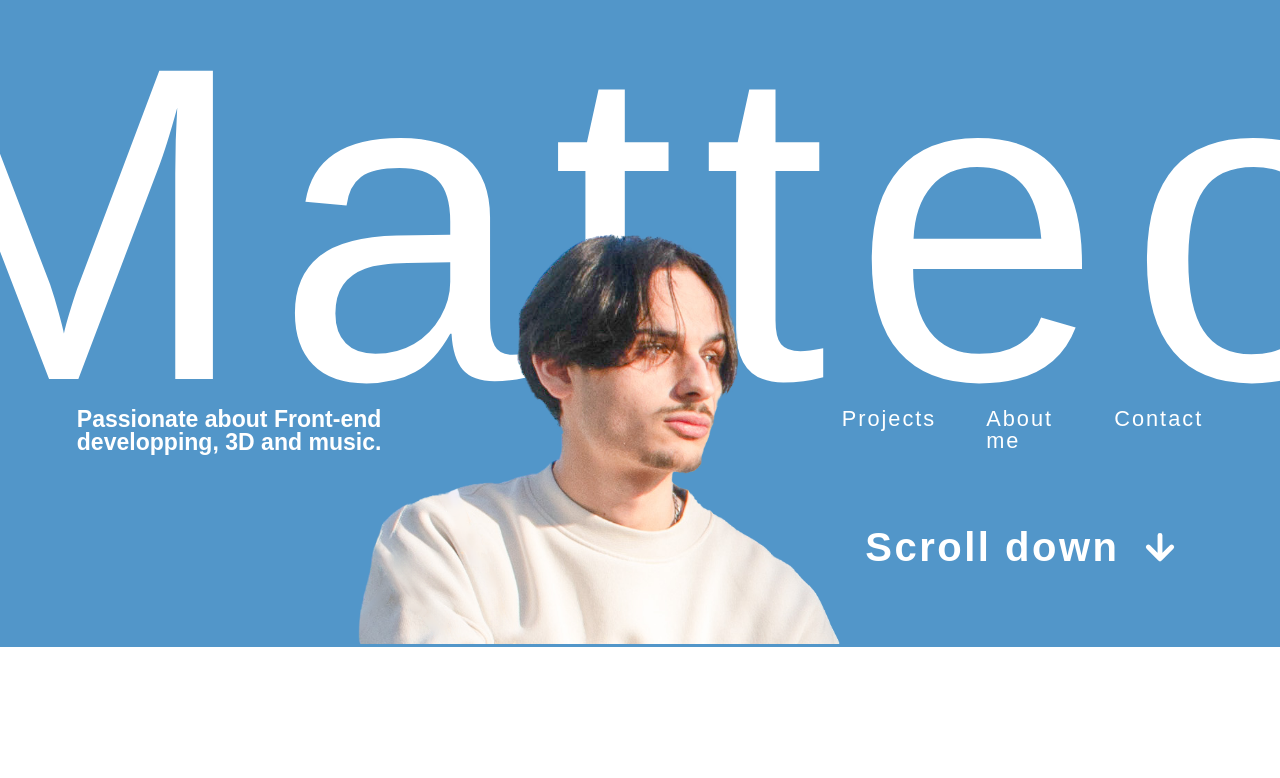
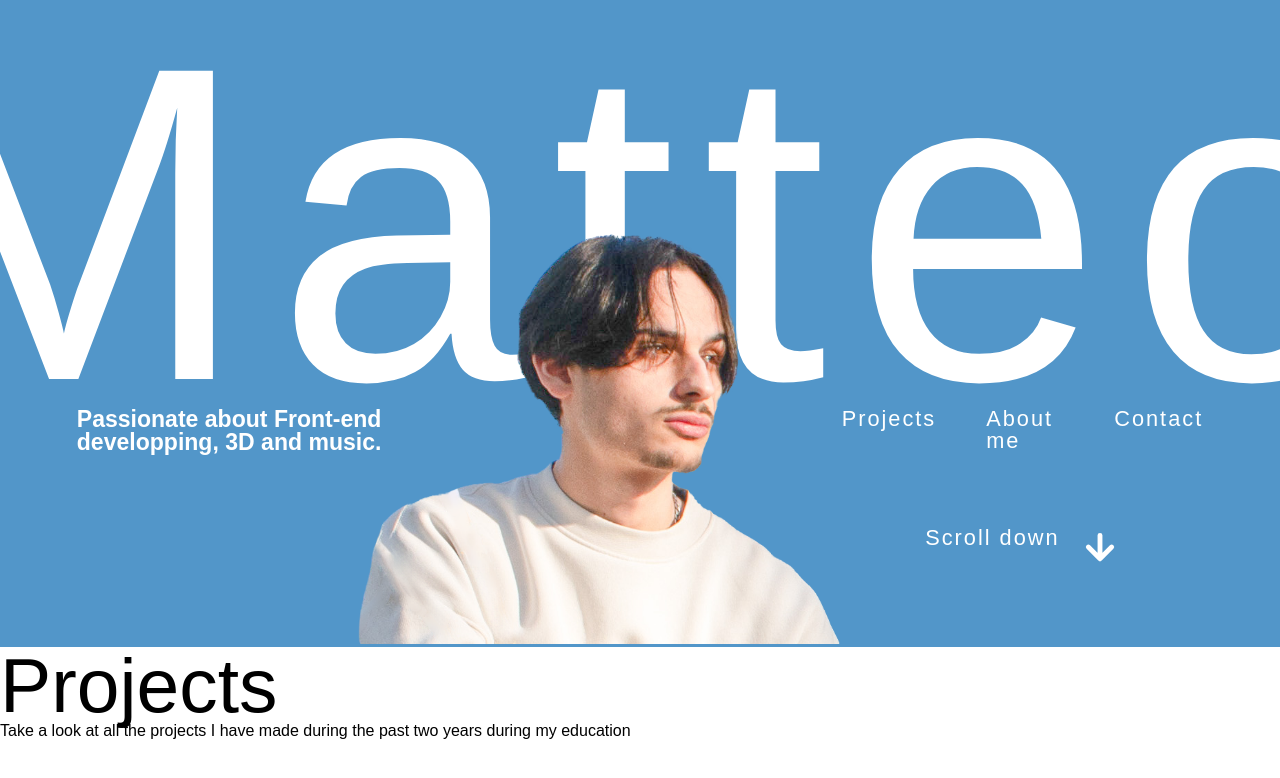
Before and after one commit to Matgiam/MatteoGiambarresi, a React (Vite) app: page / in a window 1280 px wide. Shown: the top 778 px of the page. Built offline with nearby package versions, Linux system fonts and the light colour scheme.

Commit message:
Modified some classNames and start coding the projectsection

```diff
--- a/src/components/LandingScreen.jsx
+++ b/src/components/LandingScreen.jsx
@@ -1,7 +1,6 @@
-
-
 function LandingScreen() {
 	return (
+		<div className="wrapper">
 			<header>
 				<div className="name">
 					<h1>Matteo</h1>
@@ -10,23 +9,29 @@ function LandingScreen() {
 					<h2>
 						Passionate about Front-end <br /> developping, 3D and music.
 					</h2>
-				<div className="image">
+					<div className="landing_image">
 						<img src="./src/assets/matteo.png" alt="Matteo Giambarresi" />
 					</div>
 					<nav>
 						<ul>
 							<li>
+								<h3>
 									<a href="#about">Projects</a>
+								</h3>
 							</li>
 							<li>
+								<h3>
 									<a href="#about">About me</a>
+								</h3>
 							</li>
 							<li>
+								<h3>
 									<a href="#about">Contact</a>
+								</h3>
 							</li>
 						</ul>
 						<div className="scroll_down">
-						<h1>Scroll down</h1>
+							<h3>Scroll down</h3>
 							<svg xmlns="http://www.w3.org/2000/svg" width="40" height="40" viewBox="0 0 33 33" fill="none">
 								<path
 									d="M16.5 6.875V26.125M16.5 26.125L26.125 16.5M16.5 26.125L6.875 16.5"
@@ -40,6 +45,7 @@ function LandingScreen() {
 					</nav>
 				</div>
 			</header>
+		</div>
 	);
 }
 
--- /dev/null
+++ b/src/components/ProjectsText.jsx
@@ -0,0 +1,11 @@
+function ProjectsText() {
+	return (
+		<div>
+			<div className="project_text">
+				<h1>Projects</h1>
+				<p>Take a look at all the projects I have made during the past two years during my education</p>
+			</div>
+		</div>
+	);
+}
+export default ProjectsText;
--- a/src/pages/Home.jsx
+++ b/src/pages/Home.jsx
@@ -1,13 +1,12 @@
 import "../styling/reset.css";
 import "../styling/index.css";
 import LandingScreen from "../components/LandingScreen";
+import ProjectsText from "../components/Projectstext";
 function Home() {
 	return (
 		<div>
-			<div className="wrapper">
-				<LandingScreen />
-
-			</div>
+			<LandingScreen />
+			<ProjectsText />
 		</div>
 	);
 }
--- a/src/styling/index.css
+++ b/src/styling/index.css
@@ -7,6 +7,8 @@ body {
 	font-family: "Bebas Neue", sans-serif;
 	color: #000000;
 }
+
+/* LandingScreen start*/
 .wrapper {
 	background-color: #5296c9;
 	width: 100%;
@@ -16,12 +18,19 @@ header {
 	margin: auto;
 }
 h1 {
-	font-family: "Bebas Neue", sans-serif;
-	letter-spacing: 2.5px;
-	font-size: 2.5rem;
-	color: #ffffff;
+	color: #000;
+	font-size: 6vw;
+	font-weight: 400;
 }
 
+h3 {
+	color: #fff;
+	font-size: 1.7vw;
+	font-weight: 200;
+	letter-spacing: 2px;
+	position: relative;
+	z-index: 999;
+}
 .header-text h2 {
 	color: #fff;
 	font-family: sans-serif;
@@ -43,6 +52,7 @@ h1 {
 	font-size: 35vw;
 	position: relative;
 	z-index: 1;
+	color: #ffffff;
 }
 
 .header-text {
@@ -72,23 +82,12 @@ nav ul {
 	gap: 20px;
 	margin-bottom: 80px;
 }
-
-ul li {
-	color: #fff;
-	font-family: "Bebas Neue", sans-serif;
-	font-size: 1.7vw;
-	font-weight: 200;
-	letter-spacing: 2px;
-	position: relative;
-	z-index: 999;
-}
-
 .flex {
 	display: flex;
 	justify-content: space-between;
 }
 
-.image {
+.landing_image {
 	width: 41vw;
 	margin-top: -13.7vw;
 	margin-left: 22vw;
@@ -102,3 +101,4 @@ a {
 img {
 	width: 100%;
 }
+/* LandingScreen end*/
```
Lines whose indentation alone changed are shown as unchanged.
